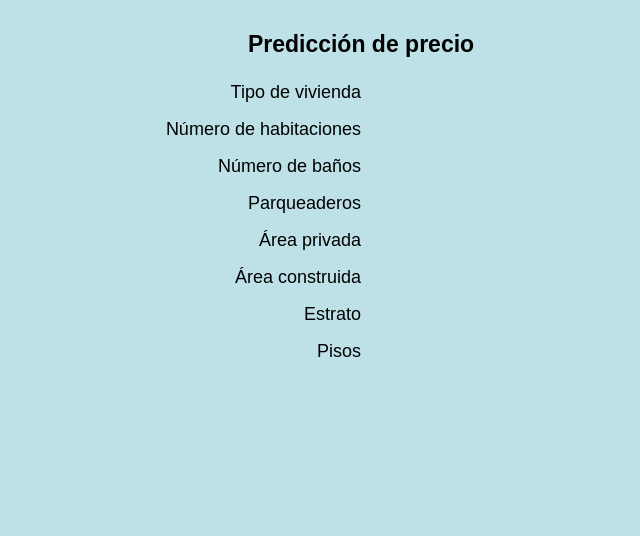
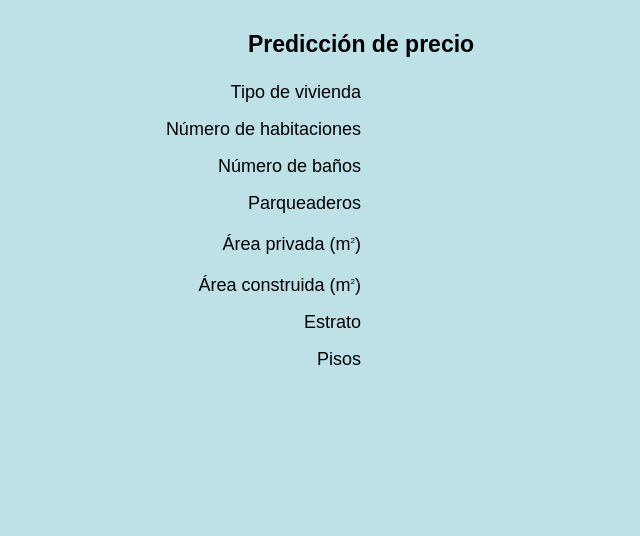
Before and after one commit to MrM0ra/Viventa, a Flask app: page / in a window 1280 px wide. Shown: the part 499-1035 px from the top of the page, without its empty margins (279-919 px from the left). Run offline with Flask 2, Linux system fonts and the light colour scheme.

Commit message:
sqrt added to the text showing

```diff
--- a/static/stylesheets/style_index.css
+++ b/static/stylesheets/style_index.css
@@ -4,7 +4,9 @@
     background-color:#BEE1E8;
 }
 
-
+sup{
+    font-size: 6px;
+}
 
 div#general {
     margin:auto;
--- a/templates/index.html
+++ b/templates/index.html
@@ -25,8 +25,8 @@
                     <p>Número de habitaciones</p>
                     <p>Número de baños</p>
                     <p>Parqueaderos</p>
-                    <p>Área privada</p>
-                    <p>Área construida</p>
+                    <p>Área privada (m<sup style="font-size: 8px;">2</sup>)</p>
+                    <p>Área construida (m<sup style="font-size: 8px;">2</sup>)</p>
                     <p>Estrato</p>
                     <p>Pisos</p>
                 </div>
@@ -36,19 +36,12 @@
                             <option>Casa</option>
                             <option>Apartamento</option>
                         </select>
-
                         <input type="number" name="rooms" id="rooms" class="input2">
-
                         <input type="number" name="baths" id="baths" class="input2">
-
                         <input type="number" name="lots" id="lots" class="input2">
-
                         <input type="number" name="priv_area" id="priv_area" class="input2">
-
                         <input type="number" name="cons_area" id="cons_area" class="input2">
-
                         <input type="number" id="estrato" name="estrato" min="1" max="6" class="input2">
-
                         <input type="number" name="floor" id="floor" class="input2">
                         <input type="submit" value="Predecir!" class="submit2">
 
```
